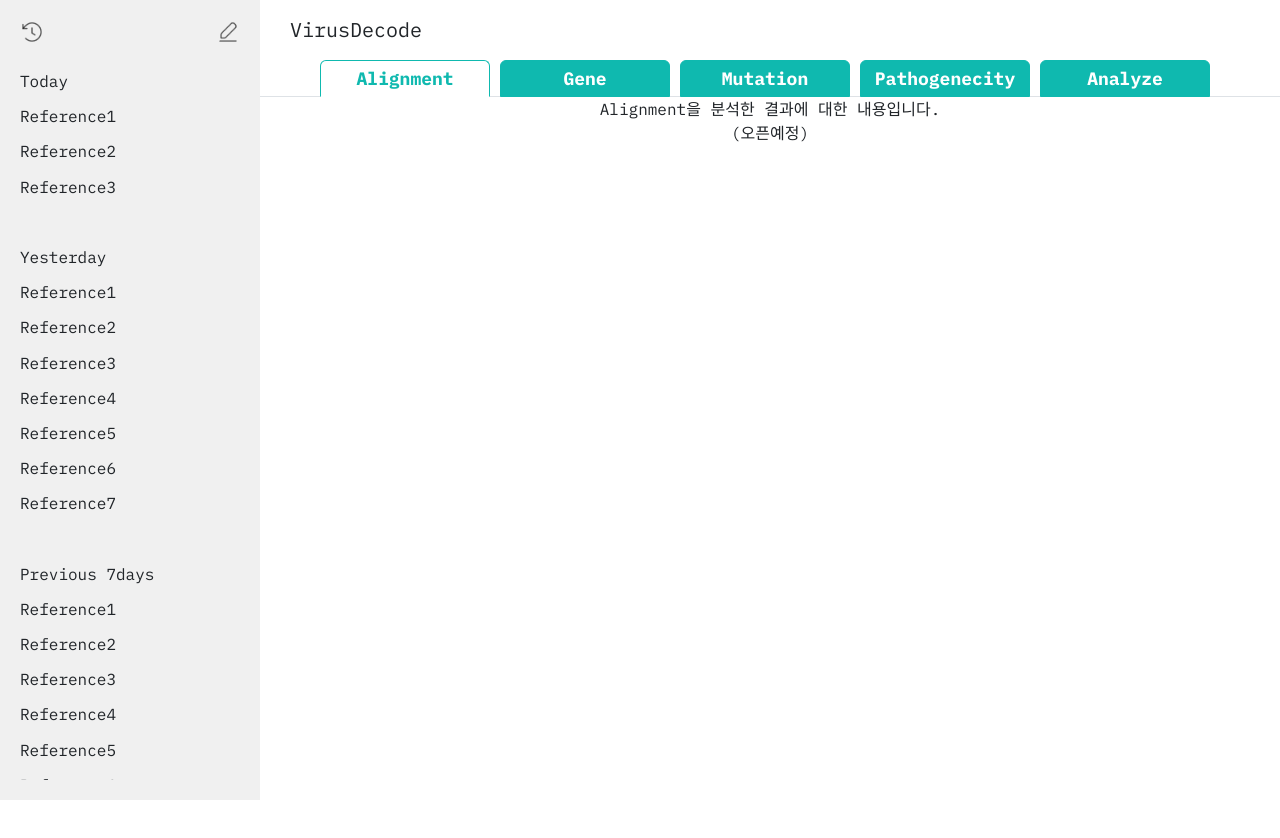
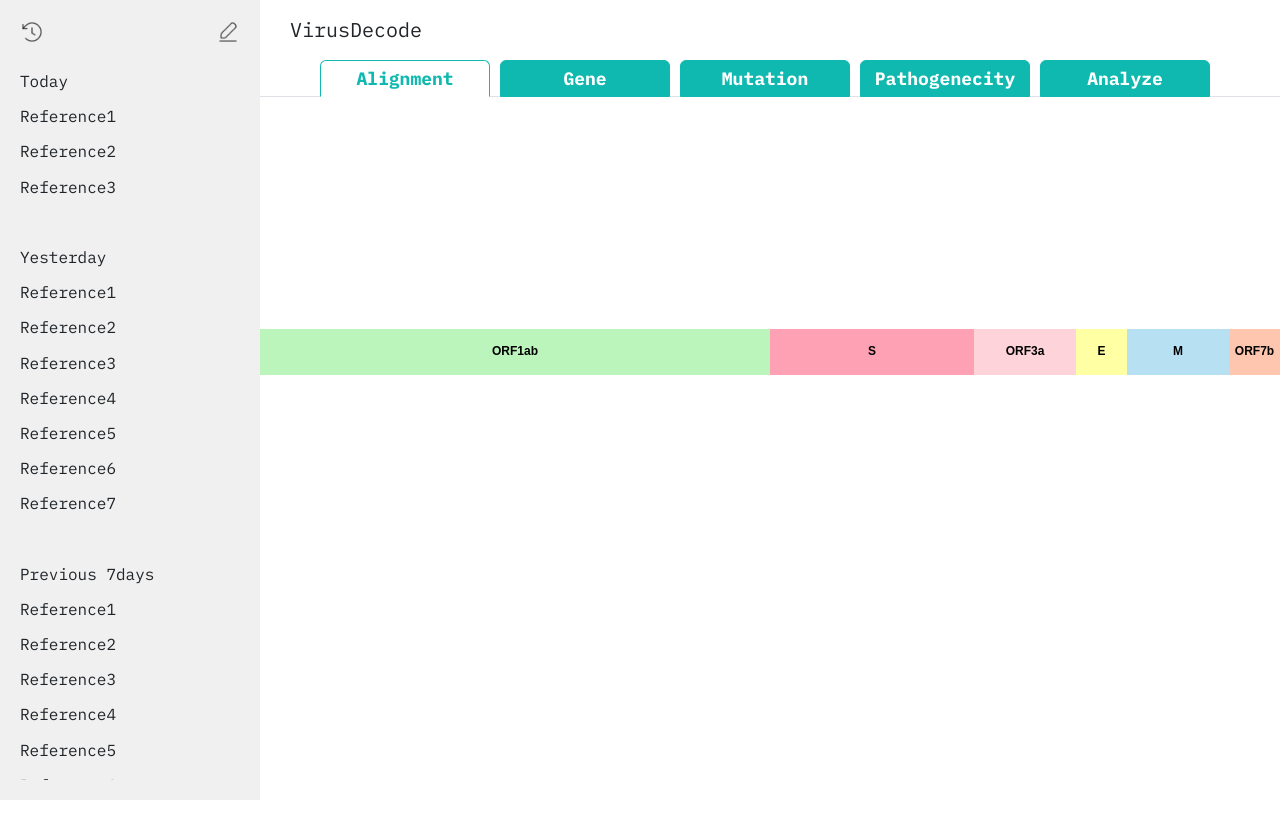
Before and after one commit to VirusDecode-project/VirusDecode, a React (Create React App) app in the folder frontend/: page /analysis in a window 1280 px wide. Shown: the top 838 px of the page. Built offline with nearby package versions, Linux system fonts and the light colour scheme.

Commit message:
시퀀스 비율을 반영한 분석바

```diff
--- a/frontend/package.json
+++ b/frontend/package.json
@@ -12,10 +12,12 @@
     "@testing-library/user-event": "^13.5.0",
     "axios": "^1.7.2",
     "bootstrap": "^5.3.3",
+    "chart.js": "^4.4.3",
     "http-proxy-middleware": "^3.0.0",
     "jquery": "^3.7.1",
     "react": "^18.3.1",
     "react-bootstrap": "^2.10.4",
+    "react-chartjs-2": "^5.2.0",
     "react-dom": "^18.3.1",
     "react-router-dom": "^6.25.0",
     "react-scripts": "5.0.1",
--- /dev/null
+++ b/frontend/src/pages/Alignment.js
@@ -0,0 +1,113 @@
+import React from 'react';
+import { Bar } from 'react-chartjs-2';
+import 'chart.js/auto';
+
+function Alignment({ data }) {
+    const chartData = {
+        labels: ['Total'],
+        datasets: data.map((item) => ({
+            label: item.label,
+            data: [item.value],
+            backgroundColor: item.color,
+            categoryPercentage: 0.1, // 카테고리 전체에서 바가 차지하는 비율 조정
+        })),
+    };
+
+    const options = {
+        indexAxis: 'y',
+        layout: {
+            padding: {
+                top: 0,
+                right: 0,
+                bottom: 0,
+                left: 0,
+            },
+        },
+        scales: {
+            x: {
+                stacked: true,
+                display: false, // x축 지우기
+            },
+            y: {
+                stacked: true,
+                display: false, // y축 지우기
+            },
+        },
+        plugins: {
+            legend: {
+                display: false,
+            },
+            tooltip: {
+                enabled: true,
+                callbacks: {
+                    label: function (context) {
+                        const label = context.dataset.label || '';
+                        const value = context.raw || 0;
+                        return `${label}: ${value}`;
+                    },
+                },
+            },
+        },
+        elements: {
+            bar: {
+                borderWidth: 0, // 바 테두리 지우기
+            },
+        },
+        animation: {
+            duration: 0,
+        },
+    };
+
+return (
+    <div className="chart-container">
+    <Bar
+        data={chartData}
+        options={options}
+        plugins={[
+        {
+          id: 'custom-datalabels',
+          afterDatasetsDraw: (chart) => {
+              const ctx = chart.ctx; // 차트의 2D 캔버스 렌더링 컨텍스트 가져오기
+              const datasets = chart.data.datasets; // 차트의 데이터셋 가져오기
+              const meta = chart.getDatasetMeta(0); // 첫 번째 데이터셋의 메타데이터 가져오기
+              const bar = meta.data[0]; // 첫 번째 데이터셋의 바 메타데이터 가져오기
+
+              // 데이터셋의 총 너비 계산
+              let totalWidth = 0;
+              datasets.forEach((dataset, i) => {
+                  const meta = chart.getDatasetMeta(i);
+                  const bar = meta.data[0];
+                  totalWidth += bar.width;
+              });
+
+              // 각 데이터셋의 중앙에 텍스트 배치
+              let startX = bar.x - totalWidth / 2; // 전체 바의 시작 X 좌표
+              datasets.forEach((dataset, i) => {
+                  const value = dataset.data[0];
+                  const meta = chart.getDatasetMeta(i);
+                  const bar = meta.data[0];
+                  const barWidth = bar.width; // 각 바의 너비
+                  const centerX = startX + barWidth / 2; // 바의 중앙 X 좌표 계산
+                  const centerY = bar.y  ; // 바의 중앙 Y 좌표 계산
+
+                  // 텍스트 스타일 설정
+                  ctx.fillStyle = 'black'; // 텍스트 색상 설정
+                  ctx.font = 'bold 12px Arial'; // 텍스트 폰트 설정
+                  ctx.textAlign = 'center'; // 텍스트 정렬 설정
+                  ctx.textBaseline = 'middle'; // 텍스트 기준선 설정
+
+                  // 바의 중앙에 텍스트 그리기
+                  ctx.fillText(dataset.label, centerX, centerY);
+
+                  // 다음 바의 시작 X 좌표 업데이트
+                  startX += barWidth;
+                });
+                },
+            },
+        ]}
+    />
+    </div>
+);
+};
+
+export default Alignment;
--- a/frontend/src/pages/analysis.js
+++ b/frontend/src/pages/analysis.js
@@ -3,6 +3,7 @@ import { useNavigate } from 'react-router-dom';
 import React, { useState, useEffect } from 'react';
 import loadingImage from './loading.png';
 import './analysis.css';
+import Alignment from './Alignment';
 
 function Analysis() {
     let [tab, setTab] = useState(0)
@@ -14,6 +15,8 @@ function Analysis() {
     const handleClose = () => setShow(false);
     const handleShow = () => setShow(true);
     const [show, setShow] = useState(false);
+
+
 
     useEffect(() => {
         const interval = setInterval(() => {
@@ -77,8 +80,19 @@ function Analysis() {
 }
 
 function Tab(props) {
+
+        // --todo-- 서버에서 annotation 결과 가져오기, 색상 랜덤 설정하기
+        const [data, setData] = useState([
+            { label: 'ORF1ab', value: 50, color: 'rgba(144, 238, 144, 0.6)' },
+            { label: 'S', value: 20, color: 'rgba(255, 99, 132, 0.6)' },
+            { label: 'ORF3a', value: 10, color: 'rgba(255, 182, 193, 0.6)' },
+            { label: 'E', value: 5, color: 'rgba(255, 255, 102, 0.6)' },
+            { label: 'M', value: 10, color: 'rgba(135, 206, 235, 0.6)' },
+            { label: 'ORF7b', value: 5, color: 'rgba(255, 160, 122, 0.6)' },
+        ]);
+
     if (props.tab == 0) {
-        return <div>Alignment을 분석한 결과에 대한 내용입니다.<br />(오픈예정)</div>
+        return <Alignment data={data}/>
     } else if (props.tab == 1) {
         return <div>Gene에 관한 내용을 나타냅니다.<br />(예정)</div>
     } else if (props.tab == 2) {
```
Also changed, not shown: 1 other file (tests, documents, lock files or other folders).
